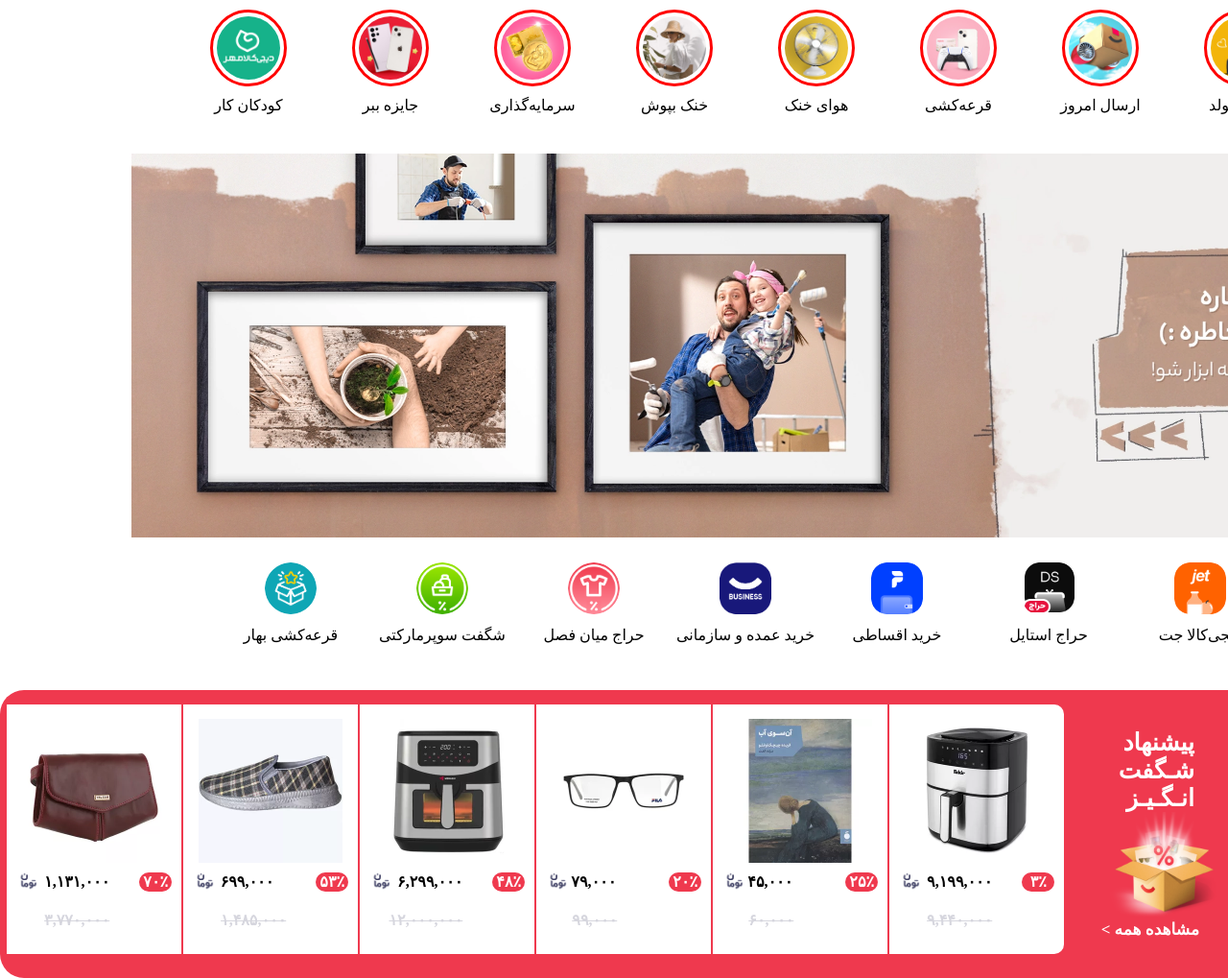
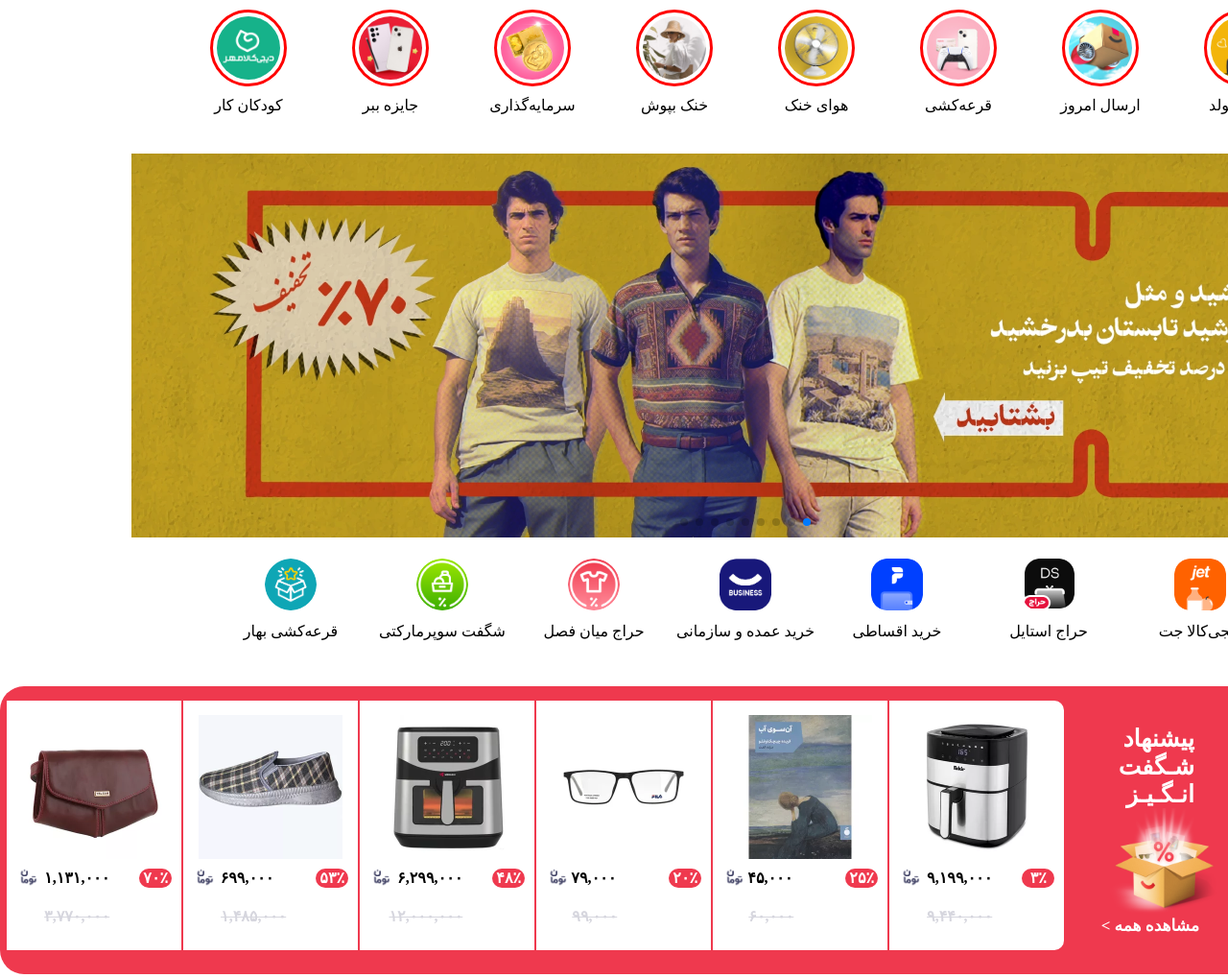
Before and after one commit to Nilo0far/digikala-website, a website: page index.html in a window 1280 px wide. Shown: the top 1019 px of the page at 96% size. Drawn offline with nearby package versions, Linux system fonts and the light colour scheme.

Commit message:
new example file for demonstration

```diff
--- a/css/style.css
+++ b/css/style.css
@@ -26,12 +26,22 @@ div.main>div.suggest>div.pic>span{
     display: inline-block;
 }
 
-div.main>div.banner>img{
-   height: 400px;
-   width: 100%;
-   object-fit: cover;
 
-}
+.swiper-slide {
+    text-align: center;
+    font-size: 18px;
+    background: #fff;
+    display: flex;
+    justify-content: center;
+    align-items: center;
+  }
+
+  .swiper-slide img {
+    display: block;
+    height: 400px;
+    width: 100%;
+    object-fit: cover;
+  }
 div.main>div.shop>div.shpic,div.shpic2{
     display: inline-block;
 }
--- a/index.html
+++ b/index.html
@@ -3,6 +3,7 @@
 <head>
     <meta charset="UTF-8">
     <meta name="viewport" content="width=device-width, initial-scale=1.0">
+    <link rel="stylesheet" href="./node_modules/swiper/swiper-bundle.min.css">
     <link rel="stylesheet" href="./css/style.css">
     <title>فروشگاه اینترنتی دیجی‌کالا</title>
 </head>
@@ -29,9 +30,21 @@
             <div class="pic"><img src="./pictures/In-Story.cover-comment-1686654640.jpeg" alt=""><span>جایزه ببر </span></div>
             <div class="pic"><img src="./pictures/In-Story-cover(1)-1686555767.jpeg" alt=""><span>کودکان کار</span></div>
     </div>
-    <div class="banner">
-        <img src="./pictures/7716cbc4a91ea5f7217a20ffbc52c66071f004a9_1686463308.webp" alt="">
-    </div>
+    <div class="swiper mySwiper">
+        <div class="swiper-wrapper">
+          <div class="swiper-slide"><img src="./pictures/7259db6e7403fafcaf15798835e92633bd497d44_1687691383.webp" alt=""></div>
+          <div class="swiper-slide"><img src="./pictures/233f0d5271d76089692d76ece349272f3576e063_1687674187.webp" alt=""></div>
+          <div class="swiper-slide"><img src="./pictures/df81437aca9a1f14c43215c7148053415c6084de_1687695342.webp" alt=""></div>
+          <div class="swiper-slide"><img src="./pictures/835a1d08c1b004373ca4712edeafe640bcf1246c_1687680043.webp" alt=""></div>
+          <div class="swiper-slide"><img src="./pictures/a02c09abb09f0009fa087bef3457599101703858_1687608081.webp" alt=""></div>
+          <div class="swiper-slide"><img src="./pictures/e6eb5e3e429310819c41de56ef5f7e7164828711_1687789274.webp" alt=""></div>
+          <div class="swiper-slide"><img src="./pictures/6594705debf692df93b306a095b0a13a615ee27c_1687250065.webp" alt=""></div>
+          <div class="swiper-slide"><img src="./pictures/b7f8dfc325f6af4eb7c722490dda71484ff08181_1687601604.webp" alt=""></div>
+          <div class="swiper-slide"><img src="./pictures/388de0cbedf778a3957e260c3fa903604345ae36_1687637122.webp" alt=""></div>
+        </div>
+        <div class="swiper-pagination"></div>
+      </div>
+
     <div class="shop">
         <div class="shpic"><img src="./pictures/d0dc31c892be8cf1408e4e14580b3f479da66bd1_1648897133.png" alt=""> <span>دیجی‌کالا جت</span> </div>
         <div class="shpic"><img src="./pictures/625d8883f37944f3f0c4af5fe39435600931ab22_1664309850.png" alt=""><span>حراج استایل</span></div>
@@ -658,5 +671,17 @@
   </div>
   <br><br>
     </div>
+
+
+
+    <script src="./node_modules/swiper/swiper-bundle.min.js"></script>
+
+    <script>
+        var swiper = new Swiper(".mySwiper", {
+          pagination: {
+            el: ".swiper-pagination",
+          },
+        });
+      </script>
 </body>
 </html>
--- a/package.json
+++ b/package.json
@@ -9,6 +9,7 @@
   "author": "NILOOFAR Y",
   "license": "ISC",
   "dependencies": {
-    "live-server": "^1.2.2"
+    "live-server": "^1.2.2",
+    "swiper": "^9.4.1"
   }
 }
```
Also changed, not shown: pictures/233f0d5271d76089692d76ece349272f3576e063_1687674187.webp (added), pictures/388de0cbedf778a3957e260c3fa903604345ae36_1687637122.webp (added), pictures/6594705debf692df93b306a095b0a13a615ee27c_1687250065.webp (added), pictures/7259db6e7403fafcaf15798835e92633bd497d44_1687691383.webp (added), pictures/835a1d08c1b004373ca4712edeafe640bcf1246c_1687680043.webp (added), pictures/a02c09abb09f0009fa087bef3457599101703858_1687608081.webp (added), pictures/b7f8dfc325f6af4eb7c722490dda71484ff08181_1687601604.webp (added), pictures/df81437aca9a1f14c43215c7148053415c6084de_1687695342.webp (added), pictures/e6eb5e3e429310819c41de56ef5f7e7164828711_1687789274.webp (added), 1 other file.
